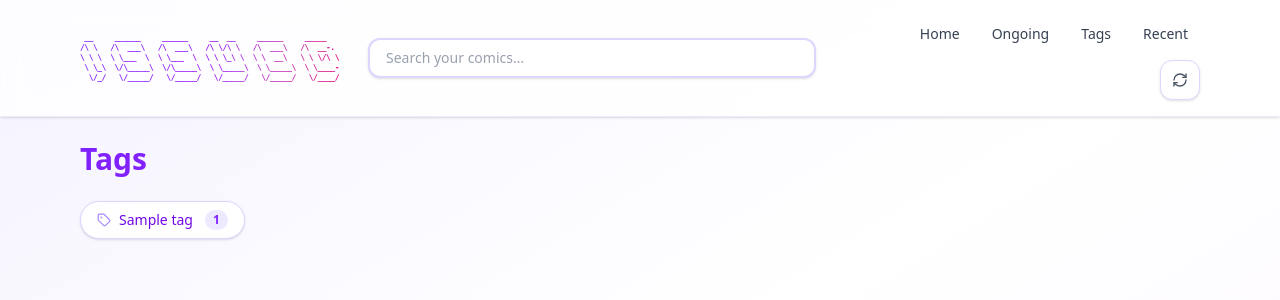
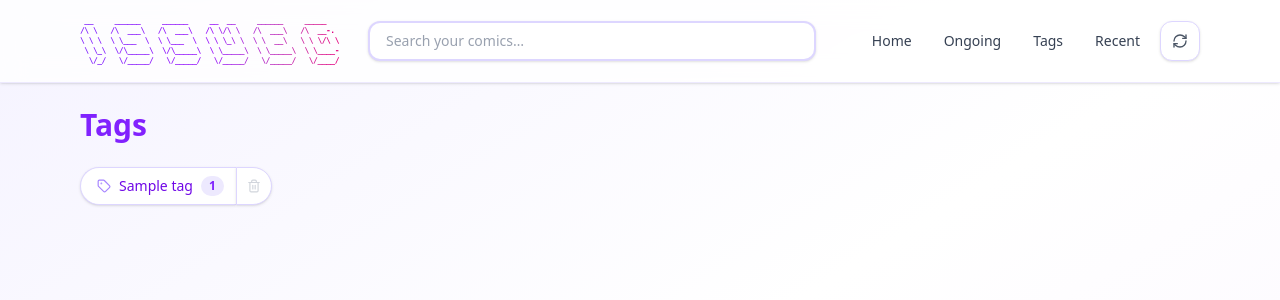
Before and after one commit to metalogico/issued, a FastAPI app: page /reader/tags in a window 1280 px wide. Shown: the top 300 px of the page. Run offline with FastAPI, Linux system fonts and the light colour scheme; tables that the repository leaves empty hold one stand-in row (values such as "Sample post"); some libraries are stand-ins or nearby versions.

Commit message:
feat: tag delete

```diff
--- a/reader/repository.py
+++ b/reader/repository.py
@@ -522,6 +522,18 @@
     return [{"series": name, "comics": comics} for name, comics in groups.items()]
 
 
+def delete_tag(conn, tag_name: str) -> bool:
+    """Delete a tag and all its comic associations.  Returns True if it existed."""
+    cur = conn.execute("SELECT id FROM tags WHERE name = ?", (tag_name,))
+    row = cur.fetchone()
+    if not row:
+        return False
+    conn.execute("DELETE FROM comic_tags WHERE tag_id = ?", (row["id"],))
+    conn.execute("DELETE FROM tags WHERE id = ?", (row["id"],))
+    conn.commit()
+    return True
+
+
 def set_tags_for_comic(conn, comic_uuid: str, tags: list[str]) -> list[str]:
     """Replace all tags for a comic.  Returns the final sorted tag list."""
     comic_id = get_comic_id_by_uuid(conn, comic_uuid)
--- a/reader/templates/base.html
+++ b/reader/templates/base.html
@@ -43,7 +43,7 @@
           </form>
         </div>
         <nav
-          class="flex shrink-0 flex-wrap items-center justify-center gap-1 sm:gap-2 lg:justify-end lg:w-[min(20rem,32%)]"
+          class="flex shrink-0 flex-nowrap items-center justify-center gap-1 sm:gap-2 lg:justify-end lg:w-[min(20rem,32%)]"
           aria-label="Main">
           <a href="{{ request.url_for('browse_root') }}"
             class="rounded-lg px-3 py-2 text-sm font-medium text-gray-700 transition hover:bg-violet-50 hover:text-violet-800 touch-manipulation">Home</a>
@@ -60,7 +60,7 @@
           </form>
           {% endif %}
           <button type="button" id="scan-library-btn" title="Scan library" aria-label="Scan library"
-            class="ml-auto flex h-10 w-10 items-center justify-center rounded-xl border border-violet-200 bg-white text-gray-600 shadow-sm transition hover:bg-violet-50 hover:text-violet-700 disabled:cursor-not-allowed disabled:opacity-60 touch-manipulation">
+            class="flex h-10 w-10 shrink-0 cursor-pointer items-center justify-center rounded-xl border border-violet-200 bg-white text-gray-600 shadow-sm transition hover:bg-violet-50 hover:text-violet-700 disabled:cursor-not-allowed disabled:opacity-60 touch-manipulation">
             <i data-lucide="refresh-cw" class="h-4 w-4"></i>
           </button>
         </nav>
--- a/reader/templates/tags.html
+++ b/reader/templates/tags.html
@@ -11,18 +11,64 @@
     No tags yet. Open the <strong>info panel</strong> on any comic (✎ button) or use the reader page to add tags.
   </p>
   {% else %}
-  <ul class="flex flex-wrap gap-3">
+  <ul class="flex flex-wrap gap-3" id="tags-list">
     {% for row in tag_rows %}
-    <li>
+    <li id="tag-item-{{ row.name | urlencode }}" class="group flex items-center gap-0">
       <a href="{{ request.url_for('browse_tag', tag_name=row.name) }}"
-        class="inline-flex items-center gap-2 rounded-full border border-violet-200 bg-white px-4 py-2 text-sm font-medium text-violet-700 shadow-sm transition hover:bg-violet-50 hover:shadow-md active:scale-95">
+        class="inline-flex items-center gap-2 rounded-l-full border border-r-0 border-violet-200 bg-white pl-4 pr-3 py-2 text-sm font-medium text-violet-700 shadow-sm transition hover:bg-violet-50">
         <i data-lucide="tag" class="h-3.5 w-3.5 shrink-0 text-violet-400"></i>
         {{ row.name }}
-        <span class="ml-1 rounded-full bg-violet-100 px-2 py-0.5 text-xs font-semibold text-violet-600">{{ row.comic_count }}</span>
+        <span class="rounded-full bg-violet-100 px-2 py-0.5 text-xs font-semibold text-violet-600">{{ row.comic_count
+          }}</span>
       </a>
+      <button type="button"
+        class="delete-tag-btn inline-flex h-full items-center rounded-r-full border border-violet-200 bg-white px-2.5 py-2 text-gray-300 shadow-sm transition hover:border-red-200 hover:bg-red-50 hover:text-red-500 active:scale-95"
+        data-tag-name="{{ row.name }}" data-comic-count="{{ row.comic_count }}"
+        title="Delete tag&quot;{{ row.name }}&quot;">
+        <i data-lucide="trash-2" class="h-3.5 w-3.5"></i>
+      </button>
     </li>
     {% endfor %}
   </ul>
   {% endif %}
 </div>
 {% endblock %}
+{% block scripts %}
+<script>
+  document.getElementById('tags-list')?.addEventListener('click', async function (evt) {
+    const btn = evt.target.closest('.delete-tag-btn');
+    if (!btn) return;
+    const tagName = btn.dataset.tagName;
+    const comicCount = parseInt(btn.dataset.comicCount, 10);
+    const countNote = comicCount > 0
+      ? `It will be removed from <strong>${comicCount} comic${comicCount !== 1 ? 's' : ''}</strong>.`
+      : 'It is not assigned to any comic.';
+    const result = await Swal.fire({
+      title: `Delete \u201c${tagName}\u201d?`,
+      html: `${countNote} This cannot be undone.`,
+      icon: 'warning',
+      showCancelButton: true,
+      confirmButtonColor: '#dc2626',
+      confirmButtonText: 'Delete',
+      cancelButtonText: 'Cancel',
+    });
+    if (!result.isConfirmed) return;
+    try {
+      const res = await fetch('/reader/api/tags/' + encodeURIComponent(tagName), { method: 'DELETE' });
+      if (!res.ok) throw new Error(res.status);
+      btn.closest('li')?.remove();
+      if (!document.querySelector('#tags-list li')) {
+        document.getElementById('tags-list').replaceWith(
+          Object.assign(document.createElement('p'), {
+            className: 'rounded-2xl border border-violet-100 bg-white/80 p-6 text-gray-600 shadow-sm',
+            innerHTML: 'No tags yet. Open the <strong>info panel</strong> on any comic (\u270e button) or use the reader page to add tags.',
+          })
+        );
+      }
+      Swal.fire({ icon: 'success', title: 'Tag deleted', toast: true, position: 'top-end', showConfirmButton: false, timer: 2000, timerProgressBar: true });
+    } catch {
+      Swal.fire({ icon: 'error', title: 'Could not delete tag', toast: true, position: 'top-end', showConfirmButton: false, timer: 3000 });
+    }
+  });
+</script>
+{% endblock %}
```
Also changed, not shown: reader/router.py (+10 -0 lines), reader/templates/browser.html (+4 -4 lines).
